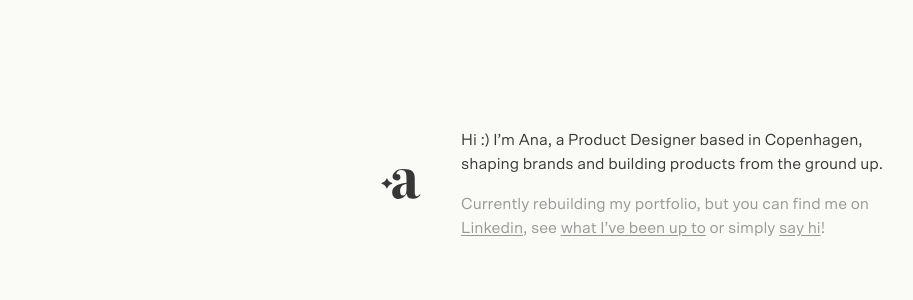
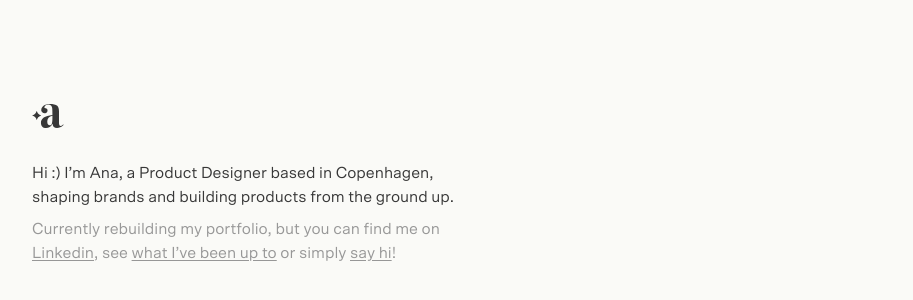
Before and after one commit to gonstoll/anitalaudado.com, a Next.js app: page / in a window 1280 px wide. Shown: the part 216-516 px from the top of the page, without its empty margins (8-921 px from the left). Built offline with nearby package versions, Linux system fonts and the light colour scheme.

Commit message:
Style fixes

```diff
--- a/src/app/layout.tsx
+++ b/src/app/layout.tsx
@@ -60,7 +60,7 @@ export default function RootLayout({
         <meta property="og:type" content="website" />
       </head>
       <body
-        className={`flex flex-col h-max min-h-full bg-white dark:bg-black transition-colors duration-500 ${SctoGroteskFont.className}`}
+        className={`flex flex-col h-max min-h-full bg-white dark:bg-black transition-colors duration-500 text-base ${SctoGroteskFont.className}`}
       >
         <Analytics />
         {children}
--- a/src/app/page.tsx
+++ b/src/app/page.tsx
@@ -8,26 +8,26 @@ export const metadata: Metadata = {
 export default function Index() {
   return (
     <main className="flex flex-1 bg-[#FAFAF7]">
-      <div className="flex m-auto flex-col md:flex-row lg:items-center gap-10 p-10">
+      <div className="flex flex-col my-auto gap-8 p-10 w-full max-w-[520px]">
         <Image
           priority
           src="/images/a.svg"
-          alt="An a icon, intial from Ana"
-          width={40}
-          height={40}
+          alt="An a icon, initial from Ana"
+          width={32}
+          height={32}
         />
         <div>
-          <p className="mb-4 text-[#373737]">
-            Hi :) I’m Ana, a Product Designer based in Copenhagen,{' '}
-            <br className="hidden md:block" />
-            shaping brands and building products from the ground up.
+          <p className="mb-2 text-[#373737]">
+            Hi :) I’m Ana, a Product Designer based in Copenhagen, shaping
+            brands and building products from the ground up.
           </p>
           <p className="text-[#979797]">
             Currently rebuilding my portfolio, but you can find me on{' '}
-            <br className="hidden md:block" />
             <a
               className="underline underline-offset-2"
               href="https://www.linkedin.com/in/ana-laudado/"
+              target="_blank"
+              rel="noopener noreferrer"
             >
               Linkedin
             </a>
```
